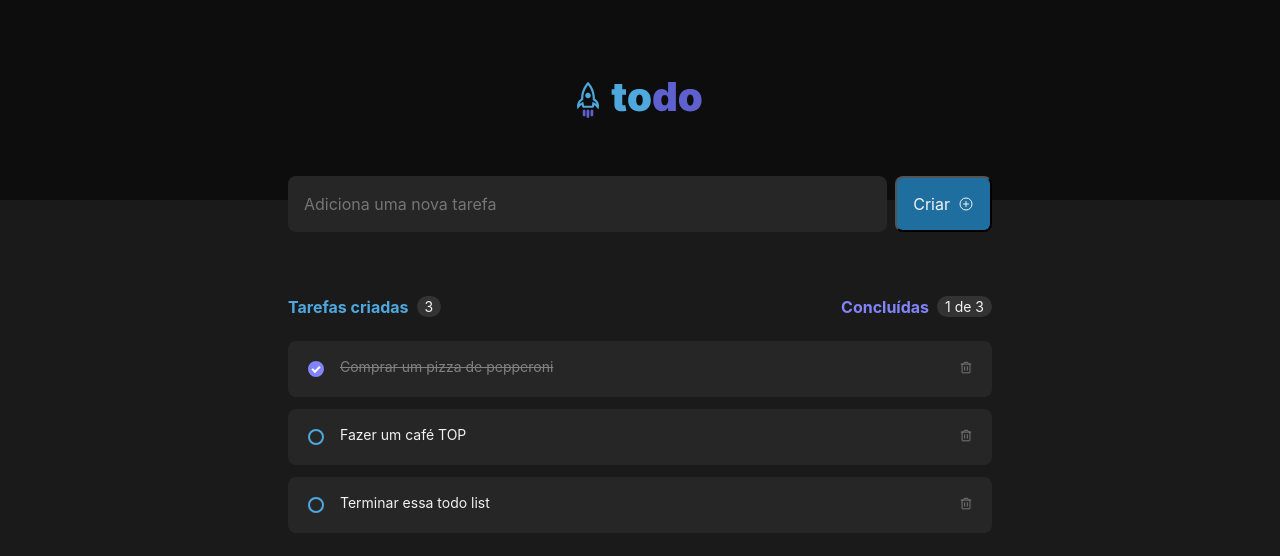
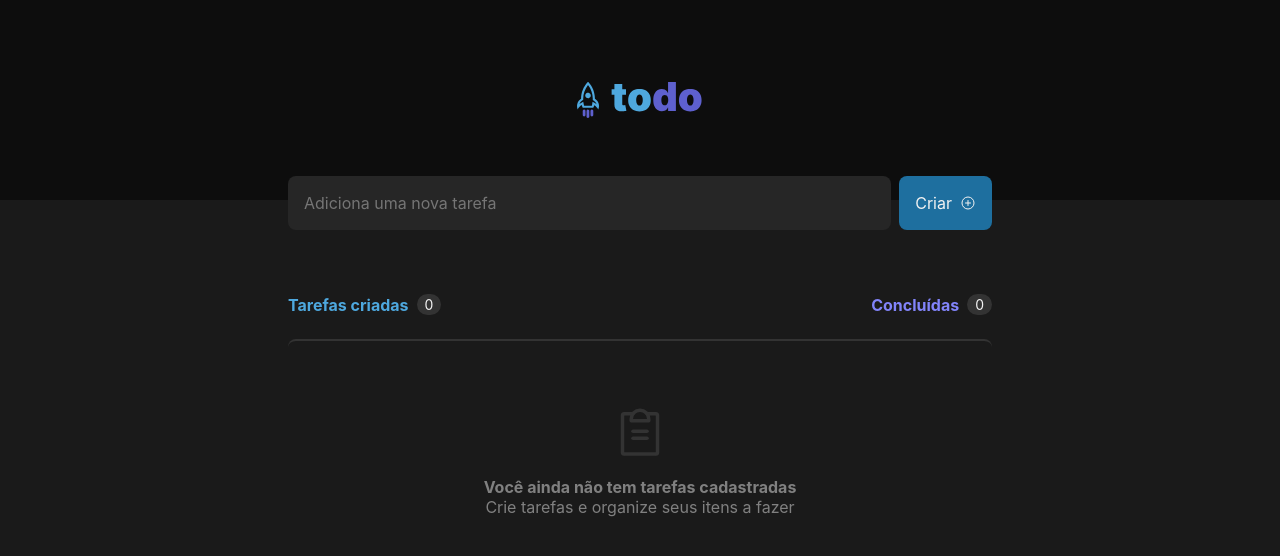
Before and after one commit to natan3001/Desafio-01---ToDo-List, a React app: page / in a window 1280 px wide. Shown: the top 556 px of the page. Built offline with nearby package versions, Linux system fonts and the light colour scheme; the HTML template or start-up script is replaced by a standard one.

Commit message:
Adicionado mensagem caso não tenha tasks

```diff
--- a/src/App.module.css
+++ b/src/App.module.css
@@ -3,3 +3,9 @@
   padding: 0 1rem;
   margin: auto;
 }
+
+@media (max-width: 768px) {
+  html {
+    font-size: 85%;
+  }
+}
--- a/src/App.tsx
+++ b/src/App.tsx
@@ -18,21 +18,21 @@ interface TasksProps {
 
 function App() {
   const [tasks, setTasks] = useState<TasksProps[]>([
-    {
-      id: "12312354354",
-      content: "Comprar um pizza de pepperoni",
-      isDone: true,
-    },
-    {
-      id: "13215468798",
-      content: "Fazer um café TOP",
-      isDone: false,
-    },
-    {
-      id: "12312354324",
-      content: "Terminar essa todo list",
-      isDone: false,
-    },
+    // {
+    //   id: "12312354354",
+    //   content: "Comprar um pizza de pepperoni",
+    //   isDone: true,
+    // },
+    // {
+    //   id: "13215468798",
+    //   content: "Fazer um café TOP",
+    //   isDone: false,
+    // },
+    // {
+    //   id: "12312354324",
+    //   content: "Terminar essa todo list",
+    //   isDone: false,
+    // },
   ]);
 
   function addNewTask(content: string) {
--- /dev/null
+++ b/src/components/EmptyList.module.css
@@ -0,0 +1,22 @@
+.emptyList {
+  display: flex;
+  flex-direction: column;
+  justify-content: center;
+  align-items: center;
+
+  border-top: 2px solid var(--gray-400);
+  border-radius: 8px;
+  padding: 4rem;
+  color: var(--gray-400);
+}
+
+.emptyList strong {
+  margin-top: 1rem;
+}
+
+.emptyList strong,
+.emptyList span {
+  color: var(--gray-300);
+  font-size: 1.4;
+  text-align: center;
+}
--- /dev/null
+++ b/src/components/EmptyList.tsx
@@ -0,0 +1,13 @@
+import { ClipboardText } from "phosphor-react";
+
+import styles from "./EmptyList.module.css";
+
+export function EmptyList() {
+  return (
+    <div className={styles.emptyList}>
+      <ClipboardText size={56} />
+      <strong>Você ainda não tem tarefas cadastradas</strong>
+      <span>Crie tarefas e organize seus itens a fazer</span>
+    </div>
+  );
+}
--- a/src/components/List.tsx
+++ b/src/components/List.tsx
@@ -1,3 +1,4 @@
+import { EmptyList } from "./EmptyList";
 import styles from "./List.module.css";
 
 interface listProps {
@@ -17,15 +18,11 @@ export function List({ createdTasks, doneTasks, children }: listProps) {
 
         <div className={styles.count}>
           <strong>Concluídas</strong>
-          <span>
-            {doneTasks > 0 ? `${doneTasks} de ${createdTasks}` : doneTasks}
-          </span>
+          <span>{doneTasks > 0 ? `${doneTasks} de ${createdTasks}` : doneTasks}</span>
         </div>
       </div>
 
-      <div className={styles.taskList}>
-        {children.length > 0 ? children : "Nada encontrado"}
-      </div>
+      <div className={styles.taskList}>{children.length > 0 ? children : <EmptyList />}</div>
     </>
   );
 }
--- a/src/components/NewTask.module.css
+++ b/src/components/NewTask.module.css
@@ -22,6 +22,7 @@
 .addNewTaskform button[type="submit"] {
   background-color: var(--blue-dark);
   color: var(--gray-100);
+  border: 0;
   border-radius: 8px;
   padding: 1rem;
 
```
